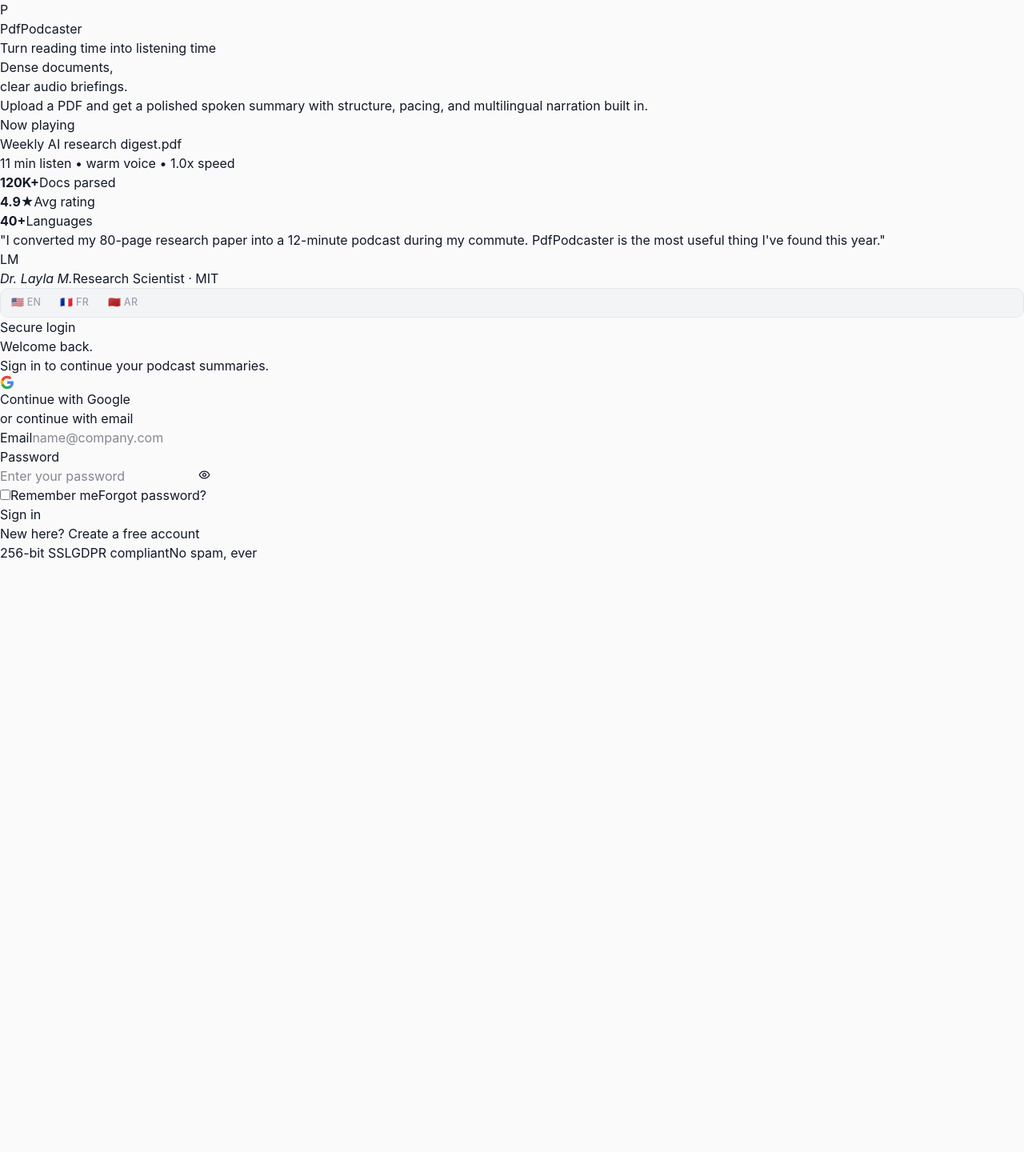
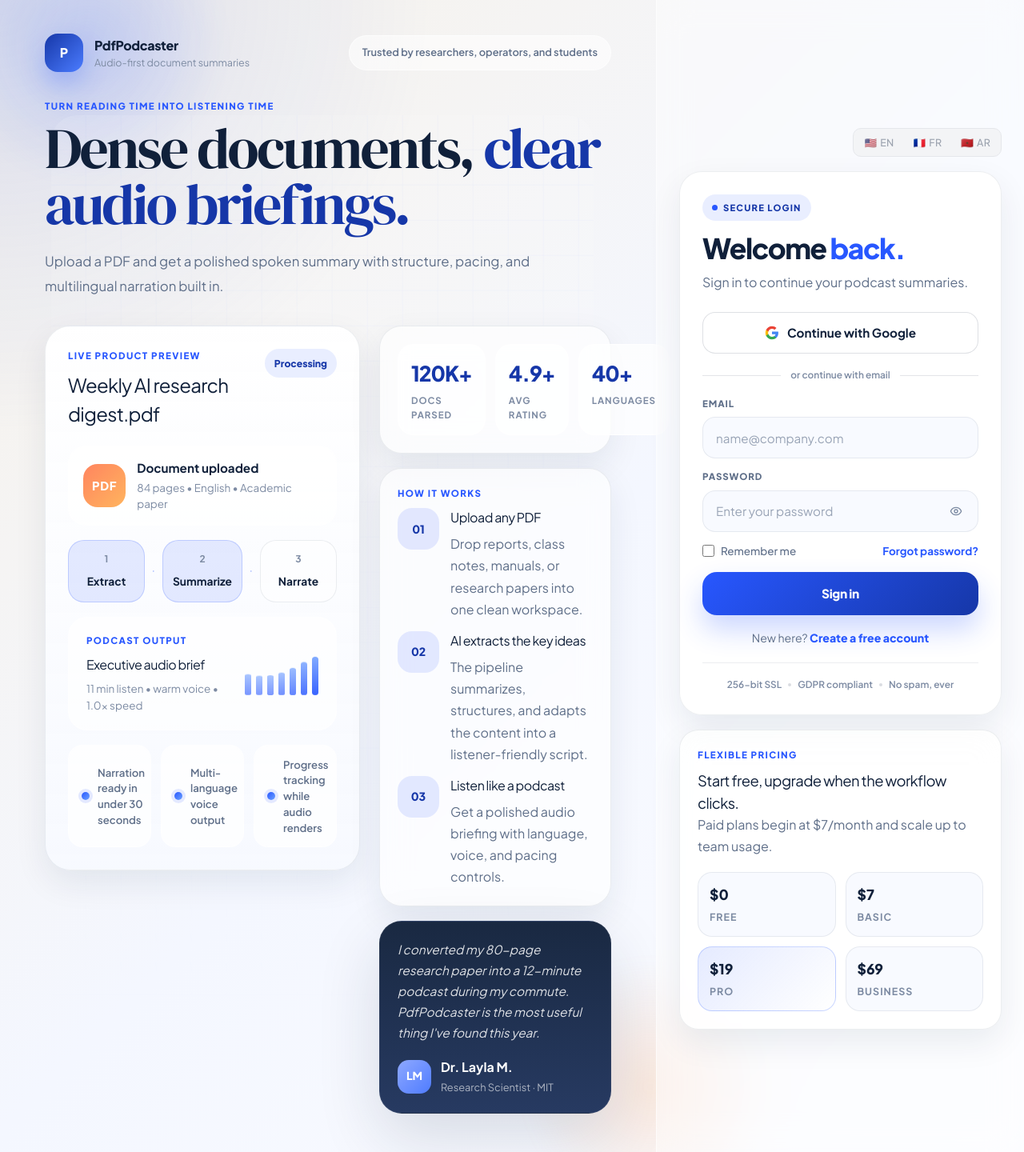
Before and after one commit to ahmedandroid67/pdf_podcast, a React (Vite) app in the folder frontend/: page /login in a window 1280 px wide. Shown: the whole page at 80% size. Before the commit the page ends 800 px from the top, so only its background shows below. Built offline with nearby package versions, Linux system fonts and the light colour scheme; no server answers.

Commit message:
new login page design-7

```diff
--- a/frontend/src/pages/Login.jsx
+++ b/frontend/src/pages/Login.jsx
@@ -8,8 +8,27 @@
 
 const STATS = [
   { value: '120K+', key: 'stat_docs' },
-  { value: '4.9★', key: 'stat_rating' },
+  { value: '4.9+', key: 'stat_rating' },
   { value: '40+', key: 'stat_languages' },
+];
+
+const WORKFLOW = [
+  { step: '01', titleKey: 'login_workflow_1_title', copyKey: 'login_workflow_1_copy' },
+  { step: '02', titleKey: 'login_workflow_2_title', copyKey: 'login_workflow_2_copy' },
+  { step: '03', titleKey: 'login_workflow_3_title', copyKey: 'login_workflow_3_copy' },
+];
+
+const PREVIEW_POINTS = [
+  'login_preview_point_1',
+  'login_preview_point_2',
+  'login_preview_point_3',
+];
+
+const PLANS = [
+  { id: 'free', price: '$0', nameKey: 'plan_name_free' },
+  { id: 'basic', price: '$7', nameKey: 'plan_name_basic' },
+  { id: 'pro', price: '$19', nameKey: 'plan_name_pro' },
+  { id: 'business', price: '$69', nameKey: 'plan_name_business' },
 ];
 
 const TESTIMONIAL = {
@@ -20,14 +39,14 @@
 };
 
 const EyeIcon = () => (
-  <svg width="15" height="15" viewBox="0 0 24 24" fill="none" stroke="currentColor" strokeWidth="2" strokeLinecap="round" strokeLinejoin="round">
+  <svg width="16" height="16" viewBox="0 0 24 24" fill="none" stroke="currentColor" strokeWidth="2" strokeLinecap="round" strokeLinejoin="round">
     <path d="M2 12s3-7 10-7 10 7 10 7-3 7-10 7-10-7-10-7Z" />
     <circle cx="12" cy="12" r="3" />
   </svg>
 );
 
 const EyeOffIcon = () => (
-  <svg width="15" height="15" viewBox="0 0 24 24" fill="none" stroke="currentColor" strokeWidth="2" strokeLinecap="round" strokeLinejoin="round">
+  <svg width="16" height="16" viewBox="0 0 24 24" fill="none" stroke="currentColor" strokeWidth="2" strokeLinecap="round" strokeLinejoin="round">
     <path d="M9.88 9.88a3 3 0 1 0 4.24 4.24" />
     <path d="M10.73 5.08A10.43 10.43 0 0 1 12 5c7 0 10 7 10 7a13.16 13.16 0 0 1-1.67 2.68" />
     <path d="M6.61 6.61A13.52 13.52 0 0 0 2 12s3 7 10 7a9.74 9.74 0 0 0 5.39-1.61" />
@@ -44,11 +63,15 @@
   </svg>
 );
 
-const WaveformIcon = () => (
-  <div className="login-waveform" aria-hidden="true">
-    {[8, 20, 14, 28, 18, 10, 24, 16, 6, 22, 12, 26, 10, 18, 8, 22].map((h, i) => (
-      <span key={i} style={{ height: `${h}px`, opacity: i > 7 ? 0.3 : 1 }} />
-    ))}
+const AudioBars = () => (
+  <div className="lp-audio-bars" aria-hidden="true">
+    <span />
+    <span />
+    <span />
+    <span />
+    <span />
+    <span />
+    <span />
   </div>
 );
 
@@ -72,6 +95,7 @@
     event.preventDefault();
     setLoading(true);
     setError('');
+
     try {
       await login(email, password);
       navigate('/');
@@ -83,138 +107,193 @@
   };
 
   return (
-    <div className="login-root">
-      {/* ── Left: brand panel ── */}
-      <div className="login-brand-panel">
-        <div className="login-brand-glow login-brand-glow--top" aria-hidden="true" />
-        <div className="login-brand-glow login-brand-glow--bottom" aria-hidden="true" />
-
-        {/* Logo */}
-        <div className="login-logo">
-          <div className="login-logo-mark">P</div>
-          <span className="login-logo-name">{t('login_brand_name', 'PdfPodcaster')}</span>
+    <div className="lp-root">
+      <div className="lp-background" aria-hidden="true">
+        <div className="lp-orb lp-orb-one" />
+        <div className="lp-orb lp-orb-two" />
+        <div className="lp-grid-glow" />
       </div>
 
-        {/* Headline */}
-        <div className="login-brand-body">
-          <p className="login-eyebrow">{t('login_eyebrow', 'Turn reading time into listening time')}</p>
-          <h1 className="login-headline">
-            {t('login_headline_1', 'Dense docs,')}
-            <br />
-            <span>{t('login_headline_2', 'clear audio briefings.')}</span>
-          </h1>
-          <p className="login-brand-sub">
-            {t('login_hero_sub', 'Upload a PDF and get a polished spoken summary with multilingual narration built in.')}
-          </p>
-
-          {/* Audio preview card */}
-          <div className="login-audio-card">
-            <div className="login-audio-card-top">
-              <div>
-                <p className="login-audio-label">{t('login_now_playing', 'Now playing')}</p>
-                <p className="login-audio-title">{t('login_preview_file', 'Weekly AI research digest')}</p>
-                <p className="login-audio-meta">{t('login_wave_meta', '11 min · English · 1.0×')}</p>
-              </div>
-              <div className="login-play-btn" aria-hidden="true">
-                <div className="login-play-icon" />
+      <section className="lp-hero">
+        <div className="lp-topbar fade-in d100">
+          <div className="lp-brand">
+            <div className="lp-brand-mark">P</div>
+            <div className="lp-brand-copy">
+              <span className="lp-brand-name">{t('login_brand_name', 'PdfPodcaster')}</span>
+              <span className="lp-brand-tag">{t('login_brand_tag', 'Audio-first document summaries')}</span>
             </div>
           </div>
-            <WaveformIcon />
-            <div className="login-progress-bar">
-              <div className="login-progress-fill" />
+          <div className="lp-hero-chip">{t('login_hero_chip', 'Trusted by researchers, operators, and students')}</div>
+        </div>
+
+        <div className="lp-hero-copy fade-in d200">
+          <p className="lp-eyebrow">{t('login_eyebrow', 'Turn reading time into listening time')}</p>
+          <h1 className="lp-headline">
+            {t('login_headline_1', 'Dense documents,')} <span>{t('login_headline_2', 'clear audio briefings.')}</span>
+          </h1>
+          <p className="lp-sub">
+            {t('login_hero_sub', 'Upload a PDF and get a polished spoken summary with structure, pacing, and multilingual narration built in.')}
+          </p>
+        </div>
+
+        <div className="lp-hero-main">
+          <div className="lp-preview-card fade-in d300">
+            <div className="lp-preview-top">
+              <div>
+                <p className="lp-preview-label">{t('login_preview_label', 'Live product preview')}</p>
+                <h2>{t('login_preview_file', 'Weekly AI research digest.pdf')}</h2>
+              </div>
+              <div className="lp-preview-status">{t('login_preview_status', 'Processing')}</div>
+            </div>
+
+            <div className="lp-preview-body">
+              <div className="lp-doc-card">
+                <div className="lp-doc-icon">PDF</div>
+                <div>
+                  <p className="lp-doc-title">{t('login_doc_title', 'Document uploaded')}</p>
+                  <p className="lp-doc-meta">{t('login_doc_meta', '84 pages • English • Academic paper')}</p>
                 </div>
               </div>
 
-          {/* Stats */}
-          <div className="login-stats">
+              <div className="lp-flow-row">
+                <div className="lp-flow-node lp-flow-node-active">
+                  <span>1</span>
+                  <strong>{t('login_flow_extract', 'Extract')}</strong>
+                </div>
+                <div className="lp-flow-line" />
+                <div className="lp-flow-node lp-flow-node-active">
+                  <span>2</span>
+                  <strong>{t('login_flow_summarize', 'Summarize')}</strong>
+                </div>
+                <div className="lp-flow-line" />
+                <div className="lp-flow-node">
+                  <span>3</span>
+                  <strong>{t('login_flow_narrate', 'Narrate')}</strong>
+                </div>
+              </div>
+
+              <div className="lp-wave-card">
+                <div className="lp-wave-copy">
+                  <p className="lp-wave-label">{t('login_wave_label', 'Podcast output')}</p>
+                  <h3>{t('login_wave_title', 'Executive audio brief')}</h3>
+                  <span>{t('login_wave_meta', '11 min listen • warm voice • 1.0x speed')}</span>
+                </div>
+                <AudioBars />
+              </div>
+
+              <div className="lp-preview-points">
+                {PREVIEW_POINTS.map((item) => (
+                  <div key={item} className="lp-point">
+                    <span className="lp-point-dot" />
+                    {t(item)}
+                  </div>
+                ))}
+              </div>
+            </div>
+          </div>
+
+          <div className="lp-side-stack">
+            <div className="lp-stats-card fade-in d400">
               {STATS.map((stat) => (
-              <div key={stat.key} className="login-stat">
+                <div key={stat.key} className="lp-stat">
                   <strong>{stat.value}</strong>
                   <span>{t(stat.key)}</span>
                 </div>
               ))}
             </div>
+
+            <div className="lp-workflow-card fade-in d500">
+              <p className="lp-section-kicker">{t('login_how_it_works', 'How it works')}</p>
+              <div className="lp-workflow-list">
+                {WORKFLOW.map((item) => (
+                  <div key={item.step} className="lp-workflow-item">
+                    <div className="lp-workflow-step">{item.step}</div>
+                    <div>
+                      <h3>{t(item.titleKey)}</h3>
+                      <p>{t(item.copyKey)}</p>
+                    </div>
+                  </div>
+                ))}
+              </div>
             </div>
 
-        {/* Testimonial */}
-        <blockquote className="login-testimonial">
-          <p>"{t(TESTIMONIAL.key)}"</p>
-          <footer>
-            <div className="login-avatar">{TESTIMONIAL.initials}</div>
+            <div className="lp-quote-card fade-in d600">
+              <p className="lp-quote-text">{t(TESTIMONIAL.key)}</p>
+              <div className="lp-quote-author">
+                <div className="lp-avatar">{TESTIMONIAL.initials}</div>
                 <div>
-              <cite>{t(TESTIMONIAL.nameKey)}</cite>
+                  <strong>{t(TESTIMONIAL.nameKey)}</strong>
                   <span>{t(TESTIMONIAL.roleKey)}</span>
                 </div>
-          </footer>
-        </blockquote>
               </div>
+            </div>
+          </div>
+        </div>
+      </section>
 
-      {/* ── Right: auth panel ── */}
-      <aside className="login-auth-panel">
-        <div className="login-lang-pos">
+      <aside className="lp-auth-shell">
+        <div className="lp-lang-pos">
           <LanguageSelector />
         </div>
 
-        <div className="login-auth-card">
-          {/* Secure badge */}
-          <div className="login-secure-badge">
-            <span className="login-secure-dot" />
+        <div className="lp-auth-card">
+          <div className="lp-form-tag fade-in d100">
+            <div className="lp-form-tag-dot" />
             {t('secure_login', 'Secure login')}
           </div>
 
-          <h2 className="login-form-title">
+          <div className="fade-in d200">
+            <h2 className="lp-form-title">
               {t('login_title_1', 'Welcome')} <span>{t('login_title_2', 'back.')}</span>
             </h2>
-          <p className="login-form-sub">
+            <p className="lp-form-subtitle">
               {t('login_subtitle', 'Sign in to continue your podcast summaries.')}
             </p>
+          </div>
 
-          {/* Google OAuth — primary CTA */}
-          <button className="login-google-btn" onClick={handleGoogleLogin} type="button">
+          <button className="lp-google-btn fade-in d300" onClick={handleGoogleLogin}>
             <GoogleIcon />
             {t('continue_google', 'Continue with Google')}
           </button>
 
-          <div className="login-divider">
+          <div className="lp-divider fade-in d400">
             <span>{t('continue_email', 'or continue with email')}</span>
           </div>
 
-          <form onSubmit={handleSubmit} noValidate>
-            <div className="login-field">
-              <label className="login-label" htmlFor="login-email">
-                {t('email', 'Email')}
-              </label>
+          <form onSubmit={handleSubmit}>
+            <div className="lp-field fade-in d400">
+              <label className="lp-label" htmlFor="lp-email">{t('email', 'Email')}</label>
+              <div className="lp-input-wrap">
                 <input
-                id="login-email"
+                  id="lp-email"
                   type="email"
-                className="login-input"
+                  className="lp-input"
                   placeholder="name@company.com"
                   value={email}
-                onChange={(e) => setEmail(e.target.value)}
+                  onChange={(event) => setEmail(event.target.value)}
                   required
                   autoComplete="email"
                 />
               </div>
+            </div>
 
-            <div className="login-field">
-              <label className="login-label" htmlFor="login-password">
-                {t('password', 'Password')}
-              </label>
-              <div className="login-input-wrap">
+            <div className="lp-field fade-in d500">
+              <label className="lp-label" htmlFor="lp-pw">{t('password', 'Password')}</label>
+              <div className="lp-input-wrap">
                 <input
-                  id="login-password"
+                  id="lp-pw"
                   type={showPassword ? 'text' : 'password'}
-                  className="login-input"
+                  className="lp-input"
                   placeholder={t('login_password_placeholder', 'Enter your password')}
                   value={password}
-                  onChange={(e) => setPassword(e.target.value)}
+                  onChange={(event) => setPassword(event.target.value)}
                   required
                   autoComplete="current-password"
                 />
                 <button
                   type="button"
-                  className="login-eye-btn"
-                  onClick={() => setShowPassword((v) => !v)}
+                  className="lp-input-icon"
+                  onClick={() => setShowPassword((value) => !value)}
                   aria-label={showPassword ? t('hide_password', 'Hide password') : t('show_password', 'Show password')}
                 >
                   {showPassword ? <EyeOffIcon /> : <EyeIcon />}
@@ -222,43 +301,48 @@
               </div>
             </div>
 
-            <div className="login-row-between">
-              <label className="login-remember">
-                <input
-                  type="checkbox"
-                  checked={rememberMe}
-                  onChange={(e) => setRememberMe(e.target.checked)}
-                />
+            <div className="lp-bottom-row fade-in d500">
+              <label className="lp-remember">
+                <input type="checkbox" checked={rememberMe} onChange={(event) => setRememberMe(event.target.checked)} />
                 {t('remember_me', 'Remember me')}
               </label>
-              <Link to="/forgot-password" className="login-forgot">
-                {t('forgot_password', 'Forgot password?')}
-              </Link>
+              <Link to="#" className="lp-forgot">{t('forgot_password', 'Forgot password?')}</Link>
             </div>
 
-            {error && (
-              <div className="login-error" role="alert">
-                <span aria-hidden="true">!</span>
-                {error}
-              </div>
-            )}
+            {error ? <div className="lp-error"><span>!</span>{error}</div> : null}
 
-            <button type="submit" className="login-submit-btn" disabled={loading}>
-              {loading ? <span className="login-spinner" aria-label={t('loading', 'Loading')} /> : t('login_action', 'Sign in')}
+            <button type="submit" className="lp-submit fade-in d600" disabled={loading}>
+              {loading ? <span className="lp-spinner" /> : t('login_action', 'Sign in')}
             </button>
           </form>
 
-          <p className="login-signup-row">
+          <p className="lp-signup fade-in d700">
             {t('no_account', 'New here?')}{' '}
             <Link to="/register">{t('create_free_account', 'Create a free account')}</Link>
           </p>
 
-          <div className="login-trust-row">
-            <span>{t('trust_ssl', '256-bit SSL')}</span>
-            <span className="login-trust-dot" />
-            <span>{t('trust_gdpr', 'GDPR compliant')}</span>
-            <span className="login-trust-dot" />
-            <span>{t('trust_spam', 'No spam')}</span>
+          <div className="lp-trust fade-in d700">
+            <span className="lp-trust-item">{t('trust_ssl', '256-bit SSL')}</span>
+            <span className="lp-trust-dot" />
+            <span className="lp-trust-item">{t('trust_gdpr', 'GDPR compliant')}</span>
+            <span className="lp-trust-dot" />
+            <span className="lp-trust-item">{t('trust_spam', 'No spam')}</span>
+          </div>
+        </div>
+
+        <div className="lp-plan-teaser fade-in d700">
+          <div className="lp-plan-copy">
+            <p className="lp-section-kicker">{t('login_pricing_kicker', 'Flexible pricing')}</p>
+            <h3>{t('login_pricing_title', 'Start free, upgrade when the workflow clicks.')}</h3>
+            <span>{t('login_pricing_copy', 'Paid plans begin at $7/month and scale up to team usage.')}</span>
+          </div>
+          <div className="lp-plan-pills">
+            {PLANS.map((plan) => (
+              <div key={plan.id} className={`lp-plan-pill${plan.id === 'pro' ? ' lp-plan-pill-featured' : ''}`}>
+                <strong>{plan.price}</strong>
+                <span>{t(plan.nameKey)}</span>
+              </div>
+            ))}
           </div>
         </div>
       </aside>
--- a/frontend/vite.config.js
+++ b/frontend/vite.config.js
@@ -3,7 +3,7 @@
 import { VitePWA } from 'vite-plugin-pwa'
 
 export default defineConfig({
-  base: './',
+  base: '/',
   plugins: [
     react(),
     VitePWA({
```
Also changed, not shown: 1 other file (tests, documents, lock files or other folders). Lines whose indentation alone changed are shown as unchanged.
